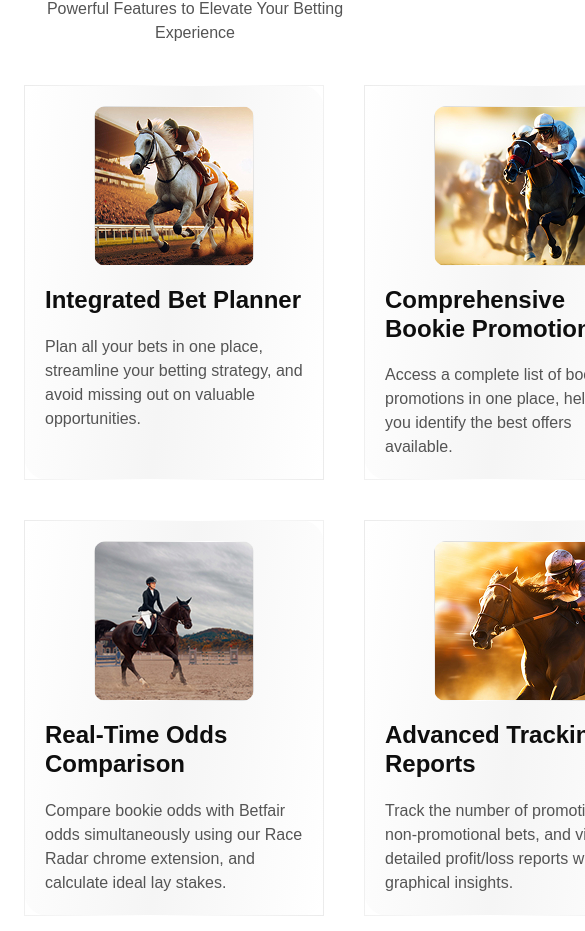
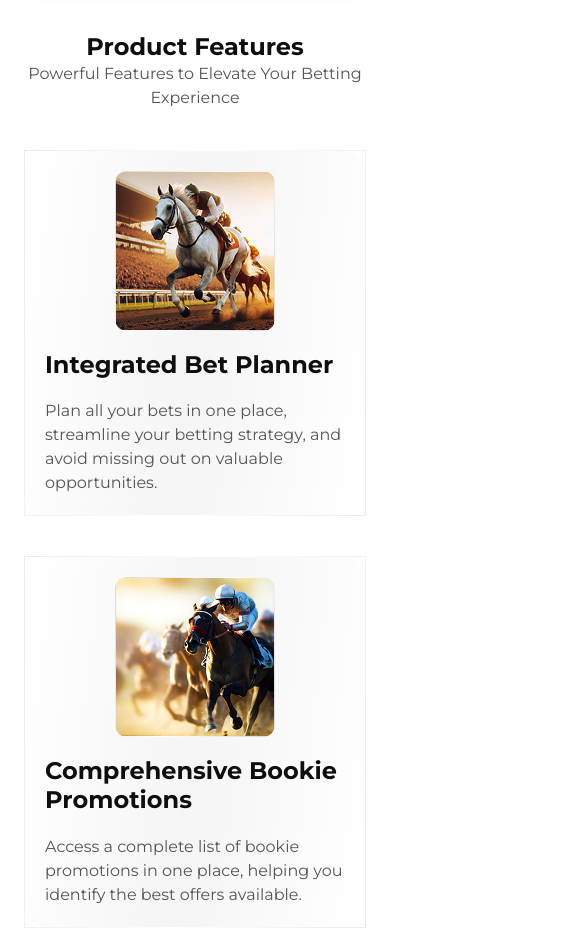
Before and after one commit to sowmiyapalani63/BetterBettors, a plain HTML site: page index.html in a window 390 px wide. Shown: the part 2321-3252 px from the top of the page, 585 px wide, since content can reach past the window. Drawn offline with nearby package versions, Linux system fonts and the light colour scheme.

Commit message:
"feature bug fix"

```diff
--- a/index.html
+++ b/index.html
@@ -8,6 +8,7 @@
     <link rel="stylesheet" href="style.css">
     <script src="script.js"></script>
 
+    <link href="https://fonts.googleapis.com/css2?family=Montserrat:wght@400;700&display=swap" rel="stylesheet">
 
     <!-- Bootstrap CSS -->
     <link href="https://cdn.jsdelivr.net/npm/bootstrap@5.3.2/dist/css/bootstrap.min.css" rel="stylesheet">
--- a/style.css
+++ b/style.css
@@ -30,7 +30,7 @@ a {
 }
 
 body {
-    font-family: 'Montserrat', sans-serif !important;
+    font-family: 'Montserrat' !important;
     margin: 0;
     padding: 0;
     box-sizing: border-box;
@@ -847,7 +847,11 @@ input:checked+.slider::before {
     gap: 40px;
 
 }
-
+@media (max-width: 959px) {
+    .features-grid {
+        grid-template-columns: 1fr;
+    }
+}
 .features-card {
     display: flex;
     flex-direction: column;
```
